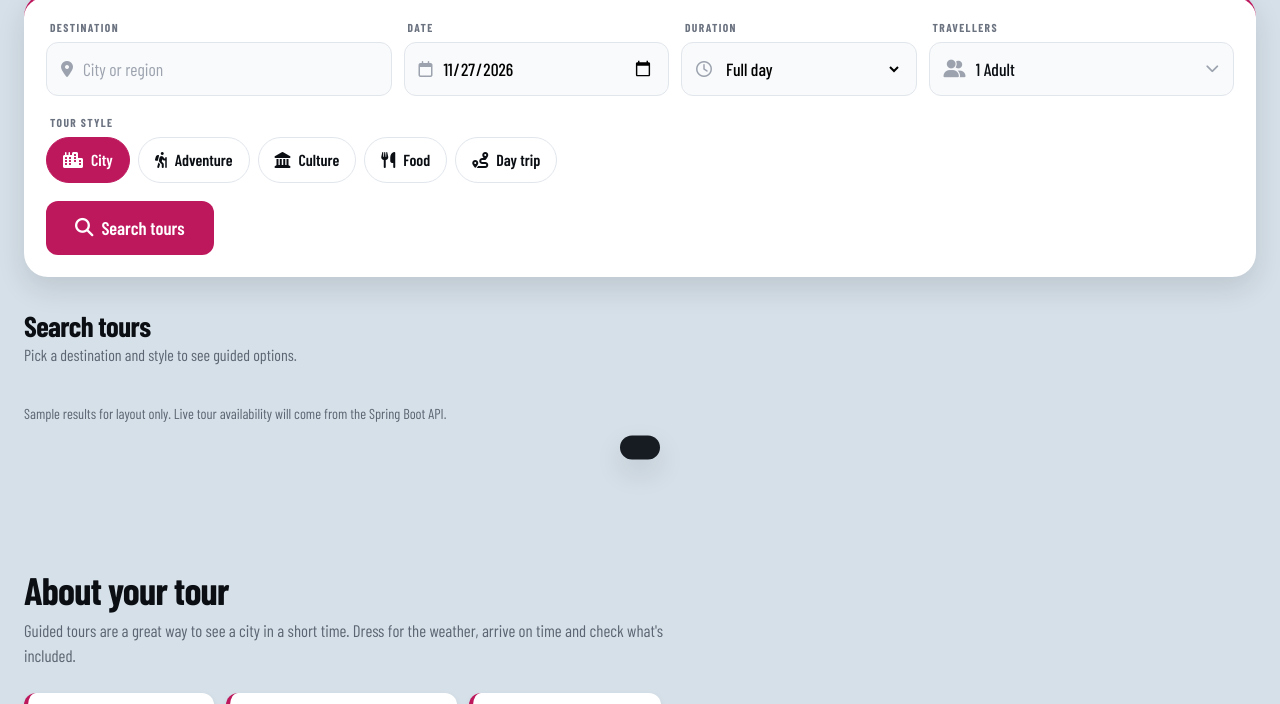
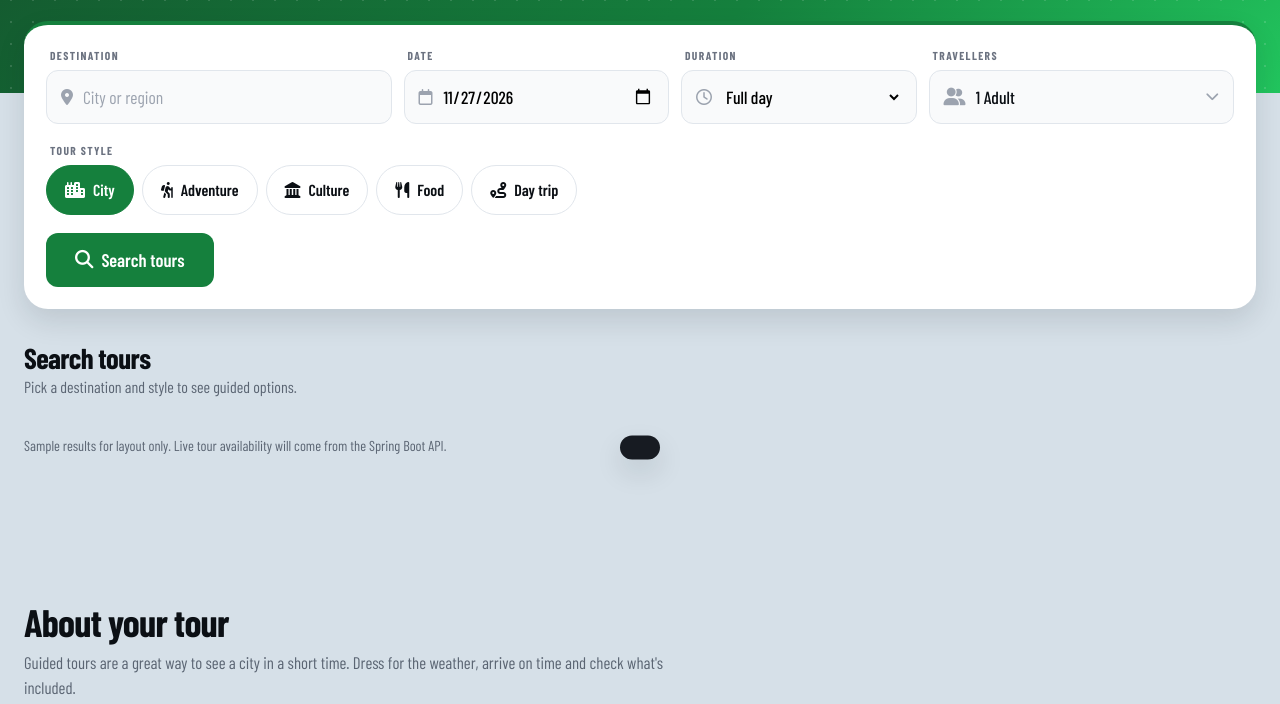
Before and after one commit to AlirezaAkhavanJava/Bleet, a plain HTML site: page tours.html in a window 1280 px wide. Shown: the part 350-1054 px from the top of the page. Drawn offline with nearby package versions, Linux system fonts and the light colour scheme.

Commit message:
Services compeleted | Small bug still remains

```diff
--- a/tours.html
+++ b/tours.html
@@ -19,11 +19,11 @@
     <link rel="stylesheet" href="assets/style/heading.css">
     <link rel="stylesheet" href="assets/style/service-search.css">
     <link rel="stylesheet" href="assets/style/service-extras.css">
-    <link rel="stylesheet" href="assets/style/hote.css">
+    <link rel="stylesheet" href="assets/style/tours.css">
     <link rel="stylesheet" href="assets/style/footer.css">
 </head>
 
-<body class="theme-hotels">
+<body class="theme-tours">
 
     <a class="sr-only" href="#main">Skip to content</a>
 
@@ -47,7 +47,7 @@
                 <a href="hotels.html" class="nav-link">
                     <i class="fa-solid fa-hotel" aria-hidden="true"></i>Hotels
                 </a>
-                <a href="hotels.html" class="nav-link is-active" aria-current="page">
+                <a href="tours.html" class="nav-link is-active" aria-current="page">
                     <i class="fa-solid fa-map-location-dot" aria-hidden="true"></i>Tours
                 </a>
                 <a href="visa.html" class="nav-link">
@@ -82,6 +82,7 @@
                 <i class="fa-solid fa-arrow-left" aria-hidden="true"></i>Back to home
             </a>
         </nav>
+        <br>
         <section class="svc-hero">
             <div class="container">
                 <p class="kicker">Tours</p>
@@ -202,6 +203,7 @@
             <p class="svc-note">Sample results for layout only. Live tour availability will come from the Spring Boot
                 API.</p>
         </section>
+
         <section class="trip-info container" aria-labelledby="tourInfoTitle">
             <div class="trip-info-head">
                 <h2 id="tourInfoTitle">About your tour</h2>
@@ -247,6 +249,7 @@
                 </article>
             </div>
         </section>
+
     </main>
 
     <!-- FOOTER -->
```
Also changed, not shown: visa.html (+1 -0 lines).
